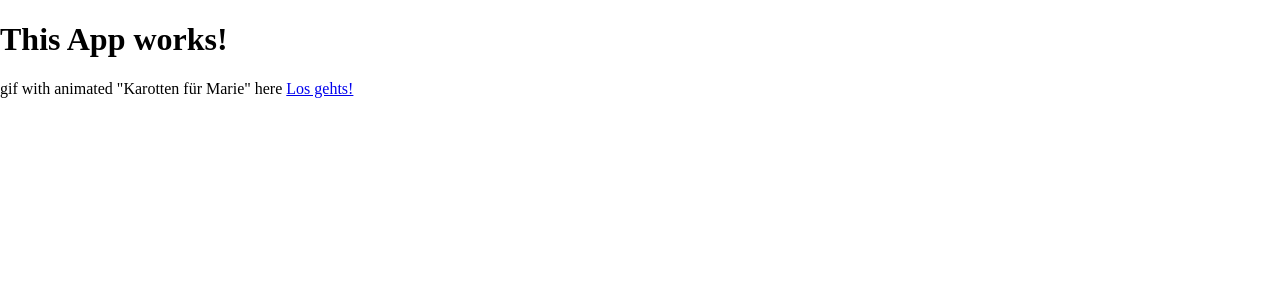
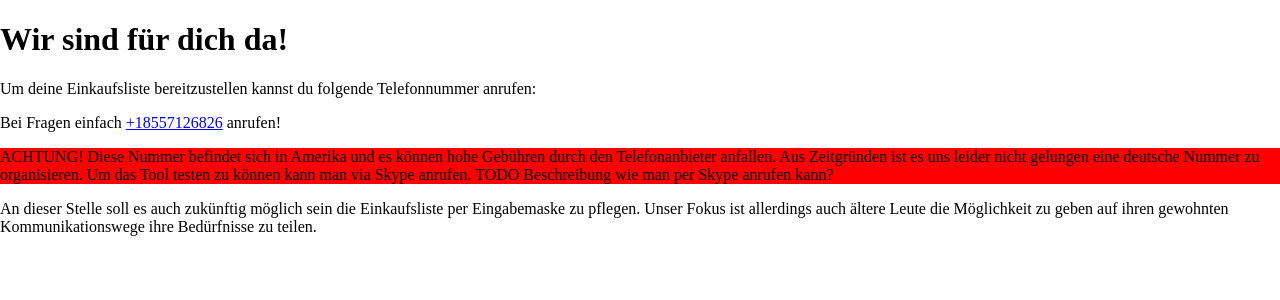
Before and after one commit to anetz89/wirvsvirushack-front, an Angular app: page /needhelp in a window 1280 px wide. Shown: the top 300 px of the page. Built offline with nearby package versions, Linux system fonts and the light colour scheme.

Commit message:
prepared need help page

```diff
--- a/src/app/app-routing.module.ts
+++ b/src/app/app-routing.module.ts
@@ -1,14 +1,14 @@
 import { NgModule } from '@angular/core';
 import { Routes, RouterModule } from '@angular/router';
 
-import { StartComponent } from './start/start.component';
+import { NeedhelpComponent } from './needhelp/needhelp.component';
 import { MapComponent } from './map/map.component';
 import { DecisionComponent } from './decision/decision.component';
 import { ShoppinglistComponent } from './shoppinglist/shoppinglist.component';
 
 const routes: Routes = [
     { path: '', redirectTo: '/decision', pathMatch: 'full' },
-    { path: 'needhelp', component: StartComponent },
+    { path: 'needhelp', component: NeedhelpComponent },
     { path: 'map', component: MapComponent },
     { path: 'decision', component: DecisionComponent },
     { path: 'shoppinglist/:id', component: ShoppinglistComponent }
--- a/src/app/decision/decision.component.html
+++ b/src/app/decision/decision.component.html
@@ -2,14 +2,14 @@
   <div class="decision-page-header">
     <div class="decision-page-title-wrapper">
       <h1 class="decision-page-title">Hej.</h1>
-      <p class="decision-page-subtitle">Lass uns gemeinsam Grosses bewirken</p>
+      <p class="decision-page-subtitle">Lass uns gemeinsam Großes bewirken</p>
     </div>
     <div class="decision-page-header-image-wrapper"><img class="decision-page-header-image" src="./assets/images/man_sitting.svg" alt=""></div>
   </div>
   <div class="decision-page-body">
     <img class="decision-page-body-image" alt="" src="./assets/images/woman_standing.svg">
     <div class="decision-page-buttons">
-      <a class="decision-page-button" routerLink="/start">Ich brauche Hilfe</a>
+      <a class="decision-page-button" routerLink="/needhelp">Ich brauche Hilfe</a>
       <a class="decision-page-button" routerLink="/map">Ich kann helfen</a>
     </div>
   </div>
--- a/src/app/needhelp/needhelp.component.css
+++ b/src/app/needhelp/needhelp.component.css
@@ -0,0 +1,3 @@
+.warning {
+  background-color: red;
+}
--- a/src/app/needhelp/needhelp.component.html
+++ b/src/app/needhelp/needhelp.component.html
@@ -1,7 +1,12 @@
 <h1>Wir sind für dich da!</h1>
 
 <p>Um deine Einkaufsliste bereitzustellen kannst du folgende Telefonnummer anrufen:</p>
-<p>Bei Fragen einfach <a href="'tel:7936181812'">7936181812</a></p>
+<p>Bei Fragen einfach <a href="'tel:+18557126826'">+18557126826</a> anrufen!</p>
+<p class="warning"> ACHTUNG! Diese Nummer befindet sich in Amerika und es können hohe Gebühren durch den Telefonanbieter anfallen.
+  Aus Zeitgründen ist es uns leider nicht gelungen eine deutsche Nummer zu organisieren.
+  Um das Tool testen zu können kann man via Skype anrufen. TODO Beschreibung wie man per Skype anrufen kann?
+  </p>
+
 <p></p>
 <p>An dieser Stelle soll es auch zukünftig möglich sein die Einkaufsliste per Eingabemaske zu pflegen.
   Unser Fokus ist allerdings auch ältere Leute die Möglichkeit zu geben auf ihren gewohnten Kommunikationswege
```
